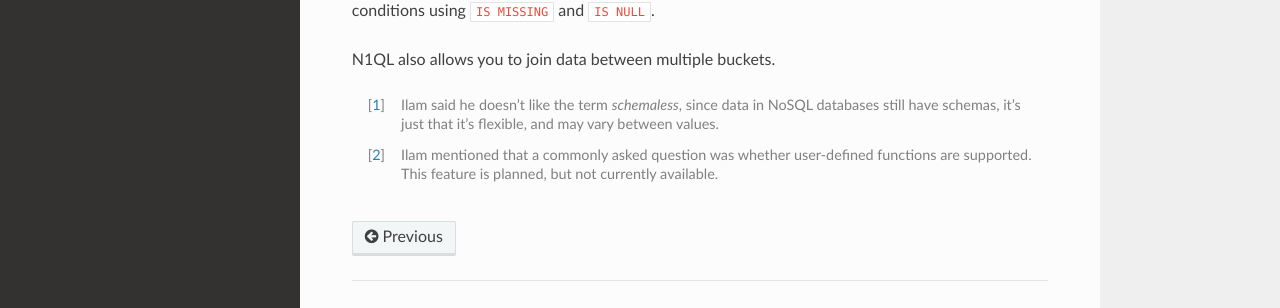
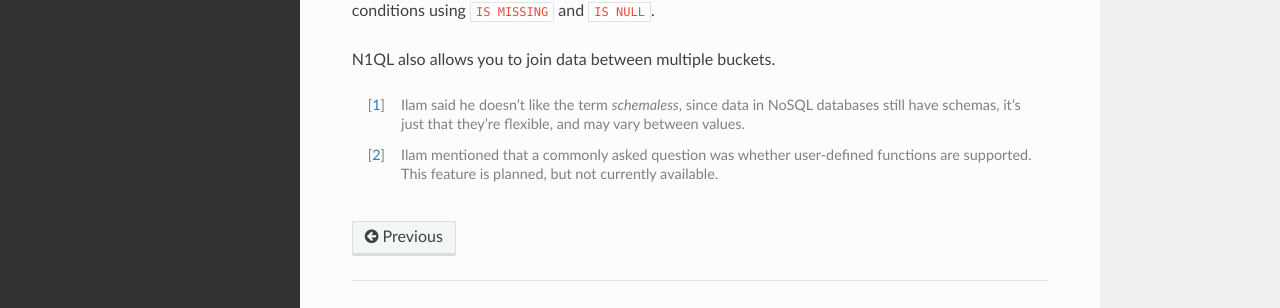
Before and after one commit to dominicrodger/couchbase-live-london-2014, a Sphinx documentation site: the page built from source/n1ql.rst, in a window 1280 px wide and 900 px high, scrolled down 822 px. Shown: the part 514-822 px from the top of the window. Built offline with Sphinx 7.4.7 and the Read the Docs theme 2.0.0, drawn with Linux system fonts in a browser that asks for light colours.

Commit message:
Fixing grammar

```diff
--- a/source/n1ql.rst
+++ b/source/n1ql.rst
@@ -69,7 +69,7 @@ conditions using ``IS MISSING`` and ``IS NULL``.
 N1QL also allows you to join data between multiple buckets.
 
 .. [1] Ilam said he doesn't like the term *schemaless*, since data in
-       NoSQL databases still have schemas, it's just that it's
+       NoSQL databases still have schemas, it's just that they're
        flexible, and may vary between values.
 
 .. [2] Ilam mentioned that a commonly asked question was whether
```
